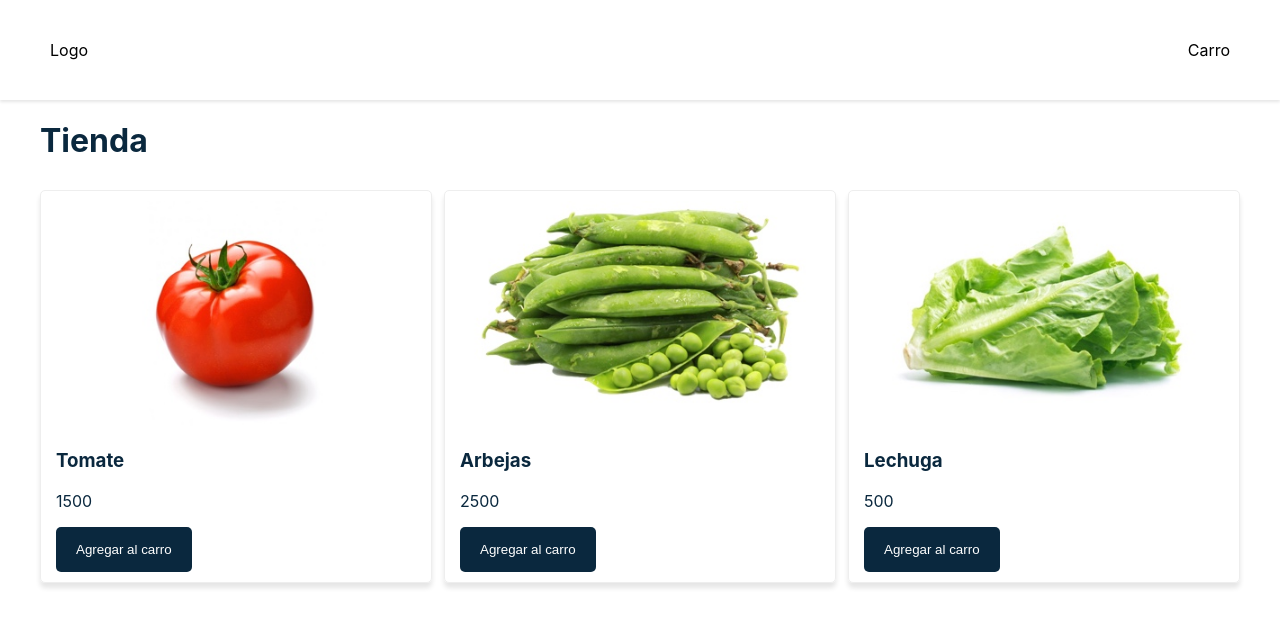
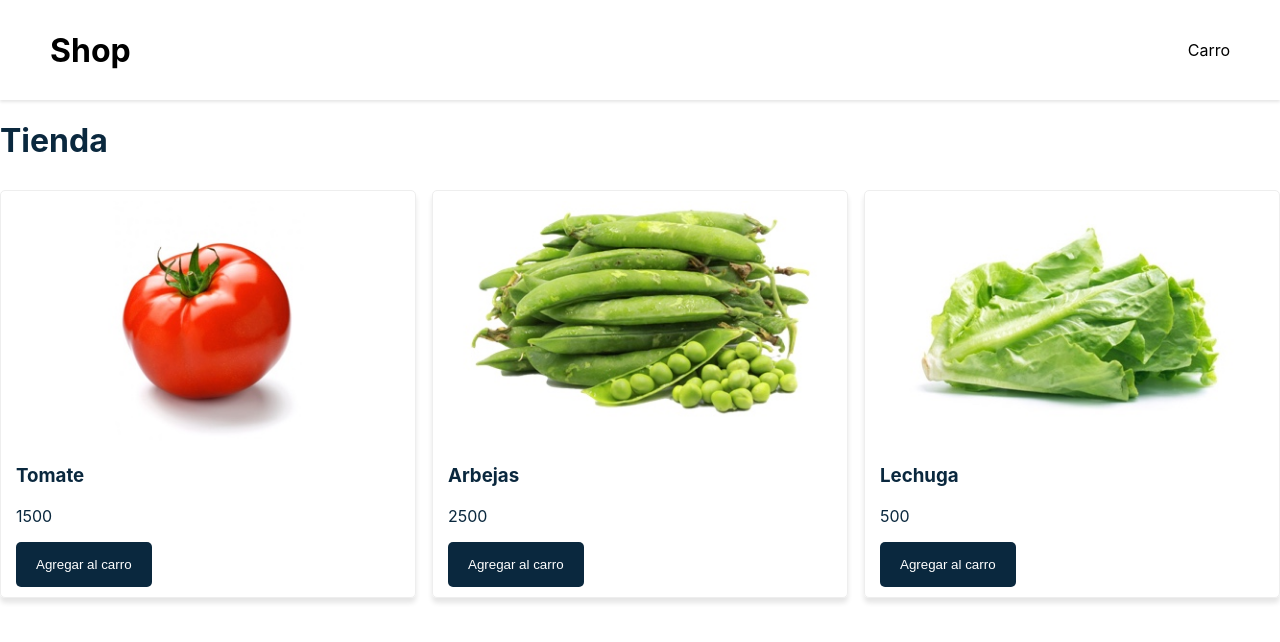
Before and after one commit to maticamisay/carro-de-compras, a React (Create React App) app: page / in a window 1280 px wide. Shown: the top 642 px of the page. Built offline with nearby package versions, Linux system fonts and the light colour scheme.

Commit message:
agregamos un componente para el Logo

```diff
--- a/src/components/Layout.jsx
+++ b/src/components/Layout.jsx
@@ -8,16 +8,13 @@
     display: "flex",
     flexDirection: "column",
   },
-  container: {
-    width: "1200px",
-  },
 };
 
 export default class Layout extends Component {
   render() {
     return (
       <div style={styles.layout}>
-        <div style={styles.container}>{this.props.children}</div>
+        <div>{this.props.children}</div>
       </div>
     );
   }
--- /dev/null
+++ b/src/components/Logo.jsx
@@ -0,0 +1,14 @@
+import React, { Component } from "react";
+
+const styles = {
+  logo: {
+    fontWeight: "700",
+    fontSize: "2rem",
+  },
+};
+
+export default class Logo extends Component {
+  render() {
+    return <div style={styles.logo}>Shop</div>;
+  }
+}
--- a/src/components/Navbar.jsx
+++ b/src/components/Navbar.jsx
@@ -1,4 +1,6 @@
 import React, { Component } from "react";
+import Logo from "./Logo";
+
 const styles = {
   navbar: {
     display: "flex",
@@ -13,10 +15,10 @@
 };
 export default class Navbar extends Component {
   render() {
-
     return (
       <nav style={styles.navbar}>
-        <p>Logo</p>
+        <Logo />
+
         <p>Carro</p>
       </nav>
     );
```
